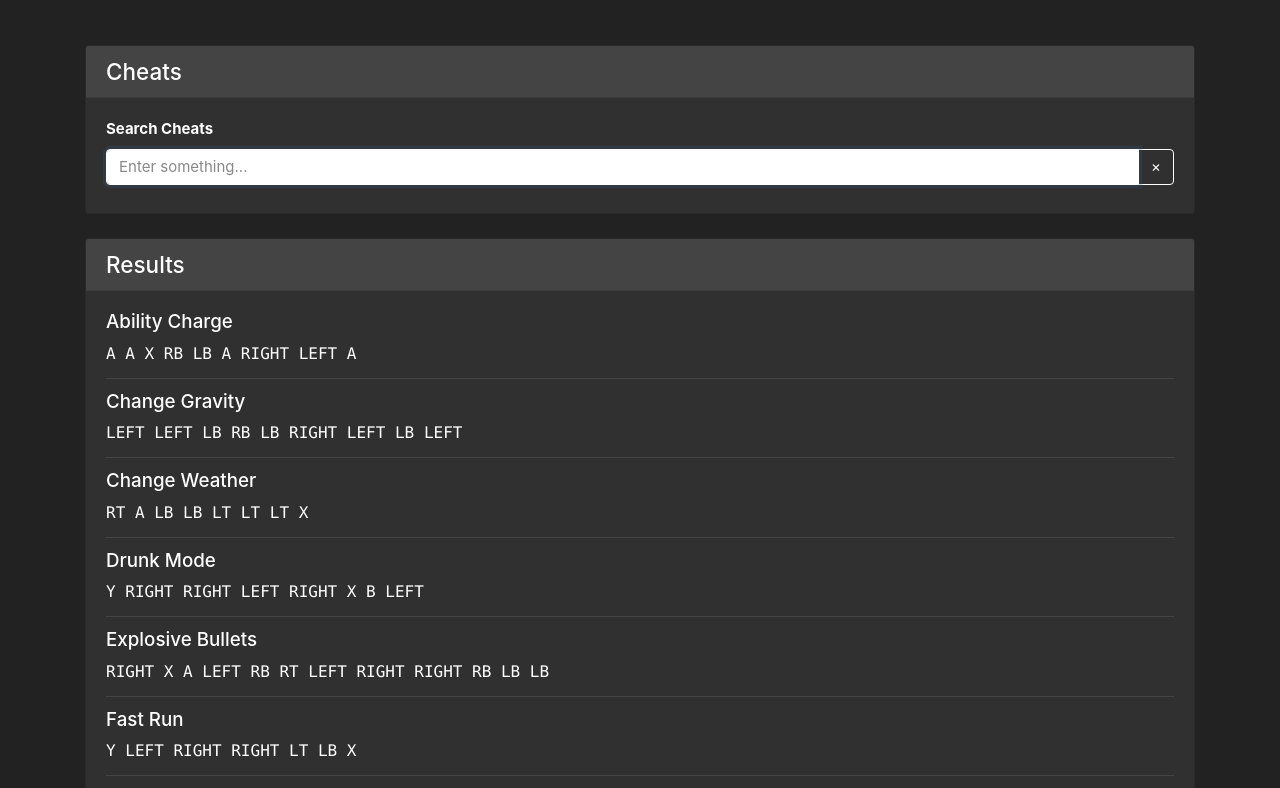
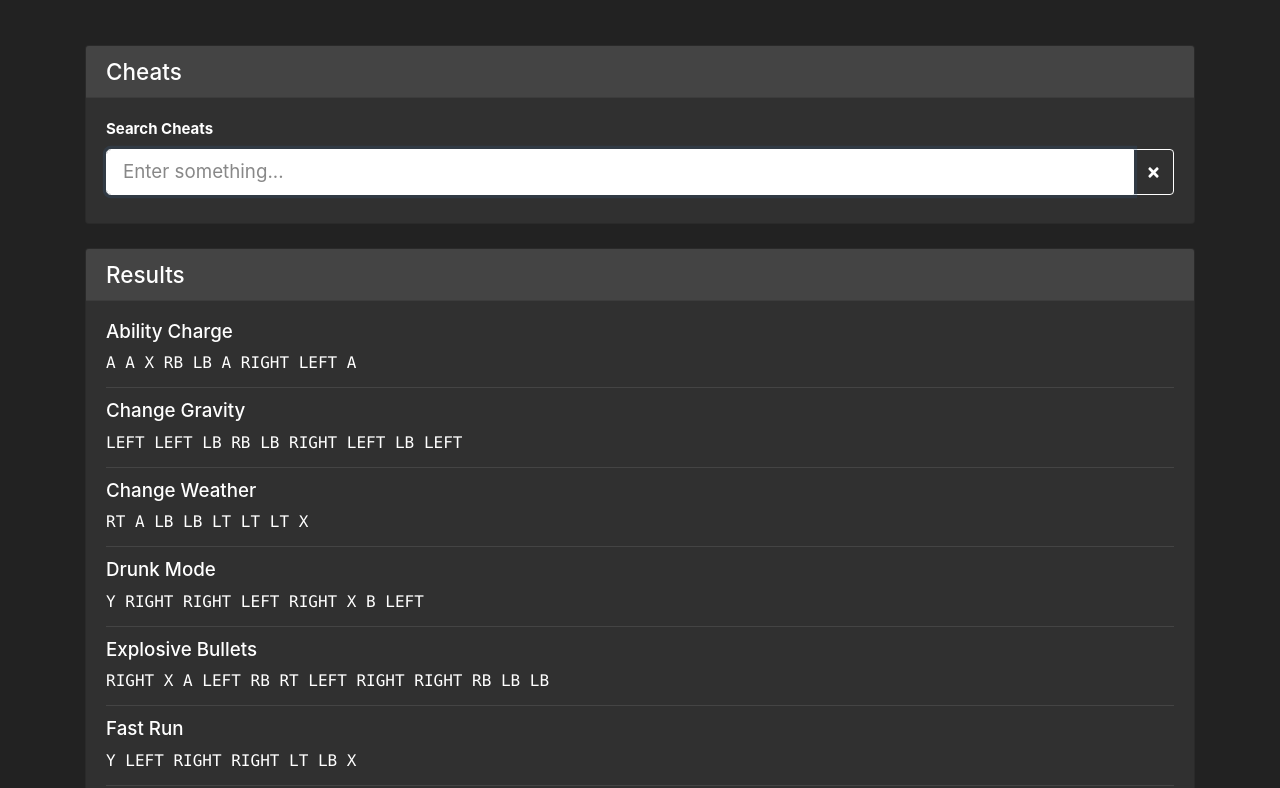
Before and after one commit to jack-hermanson/gta-cheats, a React (Create React App) app: page / in a window 1280 px wide. Shown: the top 788 px of the page. Built offline with nearby package versions, Linux system fonts and the light colour scheme.

Commit message:
polish up app

```diff
--- a/package.json
+++ b/package.json
@@ -14,6 +14,7 @@
     "bootswatch": "^4.6.0",
     "react": "^17.0.1",
     "react-dom": "^17.0.1",
+    "react-icons": "^4.2.0",
     "react-scripts": "4.0.2",
     "reactstrap": "^8.9.0",
     "typescript": "^4.1.2",
--- a/src/components/cheats/Cheats.tsx
+++ b/src/components/cheats/Cheats.tsx
@@ -45,7 +45,8 @@ export class Cheats extends Component<Props, State> {
     this.setState({
       cheats: cheatData
         .filter((cheat) => {
-          if (cheat.name.toLowerCase().includes(query)) return cheat;
+          if (cheat.name.toLowerCase().includes(query.toLowerCase()))
+            return cheat;
         })
         .sort(this.sortCheatsList),
     });
@@ -68,7 +69,7 @@ export class Cheats extends Component<Props, State> {
           onSearchTextChange={(event) => this.handleSearchTextChange(event)}
           onClearButtonClick={(event) => this.handleClearButtonClick(event)}
         />
-        <StandardCard className="mt-4" title="Results">
+        <StandardCard className="my-4" title="Results">
           <ListGroup className="list-group-flush">
             {this.state.cheats.map((cheat) => (
               <Cheat cheat={cheat} key={cheat.name} />
--- a/src/components/shared/Search/SearchCard.tsx
+++ b/src/components/shared/Search/SearchCard.tsx
@@ -1,6 +1,7 @@
 import { Component, ChangeEvent, MouseEvent } from "react";
 import { Form, FormGroup, Label, Input, InputGroup } from "reactstrap";
 import { StandardCard } from "../Card/StandardCard";
+import { FaTimes } from "react-icons/fa";
 
 interface Props {
   label: string;
@@ -53,7 +54,7 @@ export class SearchCard extends Component<Props, State> {
                 id="search-text"
                 placeholder="Enter something..."
                 type="text"
-                className="border-white"
+                className="border-white form-control-lg"
                 value={this.state.searchText}
                 onChange={(e) => this.change(e)}
               />
@@ -63,7 +64,7 @@ export class SearchCard extends Component<Props, State> {
                   type="button"
                   onClick={(e) => this.clear(e)}
                 >
-                  &times;
+                  <FaTimes />
                 </button>
               </div>
             </InputGroup>
```
Also changed, not shown: 2 other files (tests, documents, lock files or other folders).
